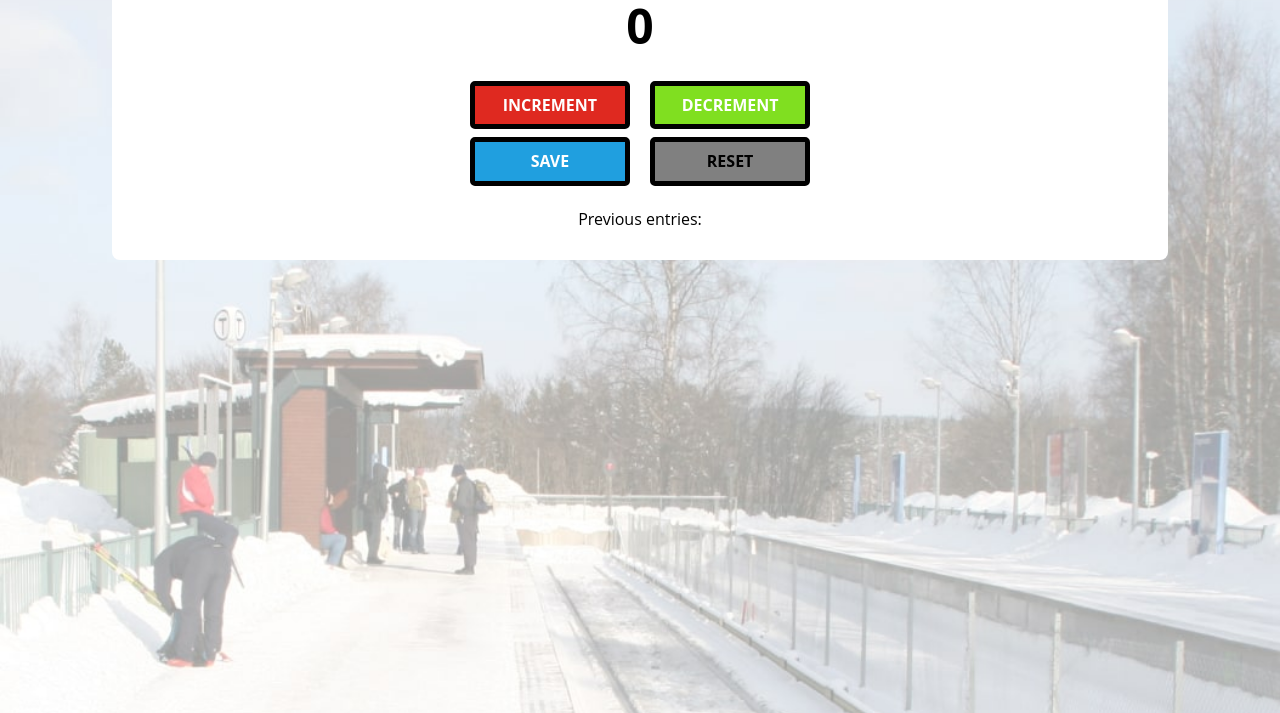
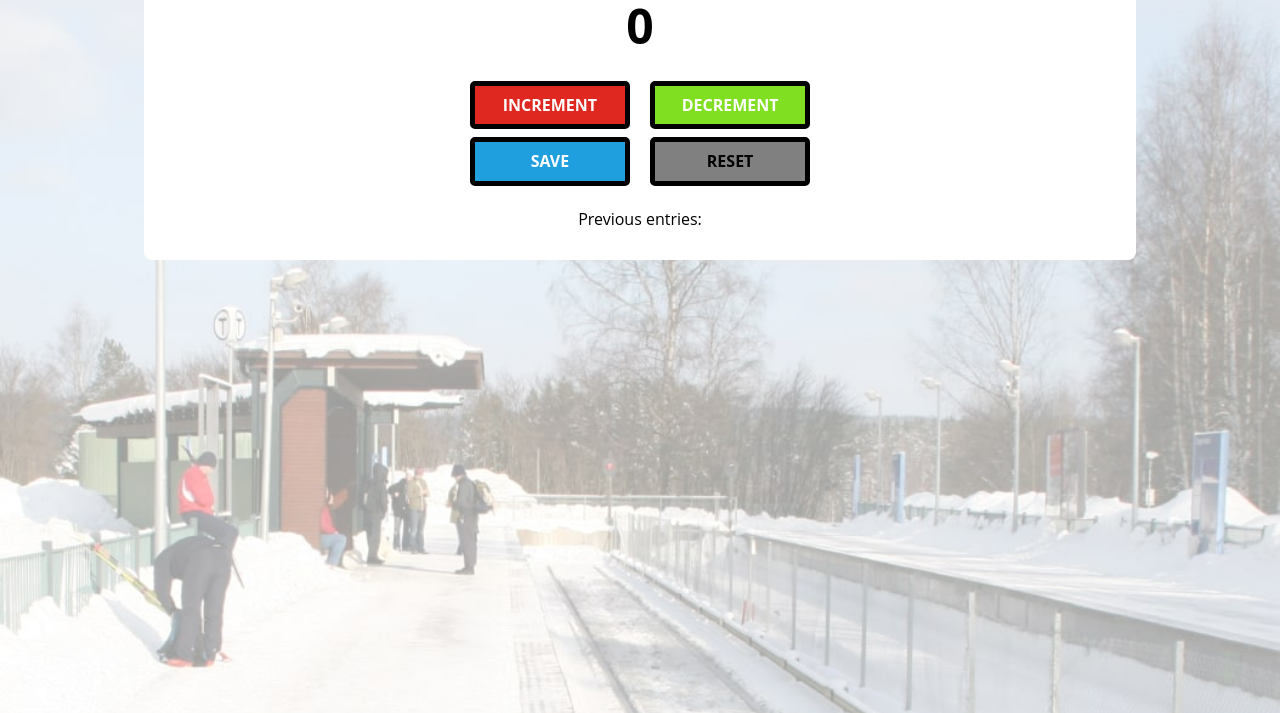
Before and after one commit to DanteJenzie/person-counter, a plain HTML site: page index.html in a window 1280 px wide. Shown: the part 87-800 px from the top of the page. Drawn offline with nearby package versions, Linux system fonts and the light colour scheme.

Commit message:
Updated index.css

```diff
--- a/index.css
+++ b/index.css
@@ -9,7 +9,8 @@ body {
 .container {
     background-color: white;
     text-align: center;
-    width: 80%;
+    width: 100%;
+    max-width: 60rem;
     padding: 1rem;
     margin: auto;
     border-radius: .5rem;
```
